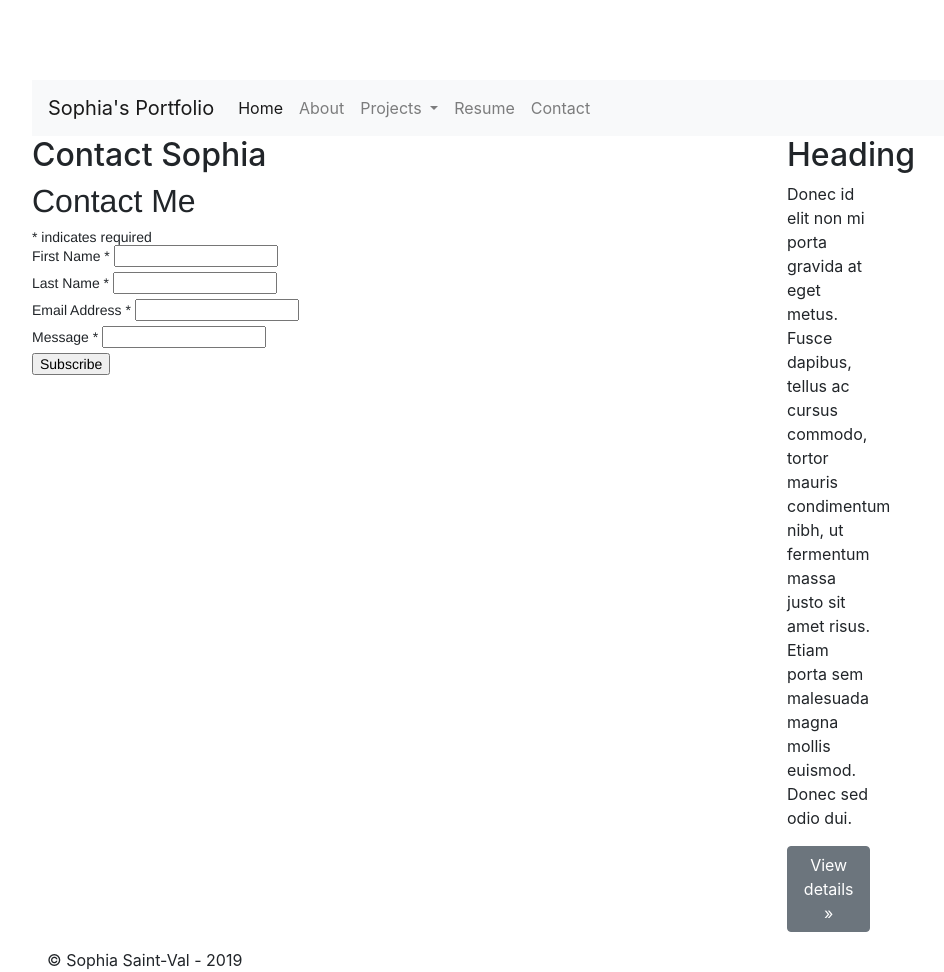
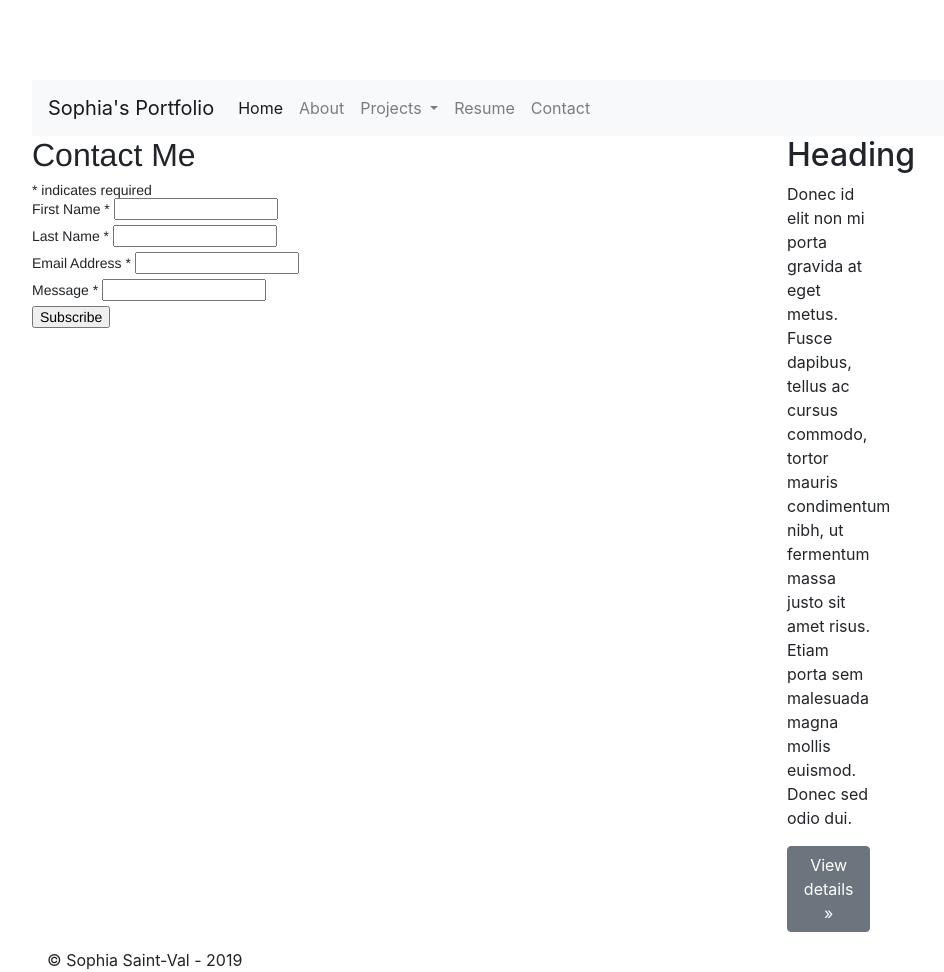
Before and after one commit to stval98/stval98.github.io, a Jekyll site: the page built from contact/index.html, in a window 1280 px wide. Shown: the whole page, without its empty margins (68-1012 px from the left). Built offline with Jekyll 4.4.1, drawn with Linux system fonts in a browser that asks for light colours; comment, search, counter and statistics services are not loaded.

Commit message:
fix: mailchimp contact form

```diff
--- a/contact/index.html
+++ b/contact/index.html
@@ -1,9 +1,6 @@
 ---
 layout: default
 ---
-
-    <h2>Contact Sophia</h2>
-
     <!-- Begin Mailchimp Signup Form -->
     <link href="//cdn-images.mailchimp.com/embedcode/classic-10_7.css" rel="stylesheet" type="text/css">
     <style type="text/css">
```
